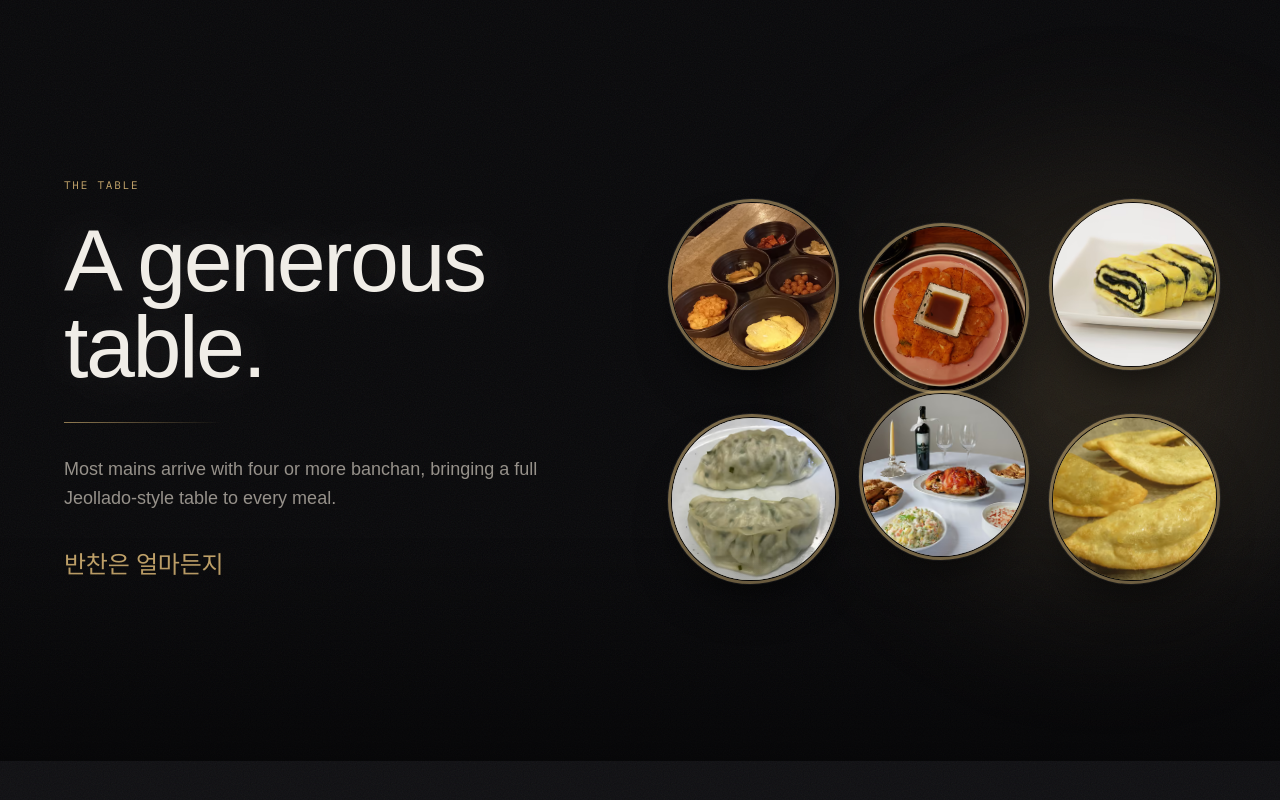
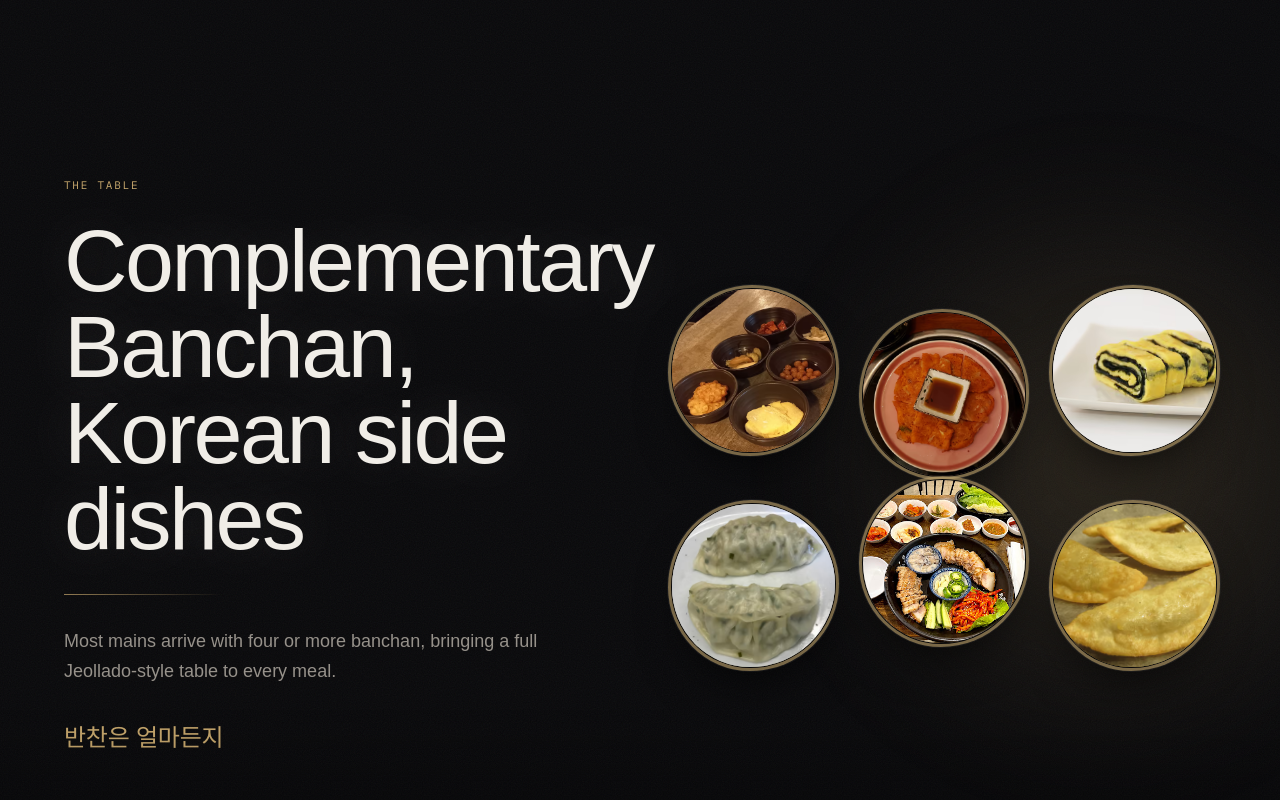
Before and after one commit to Volta-NYC/jeunju, a Next.js app: page / in a window 1280 px wide. Shown: the part 1896-2696 px from the top of the page. Built offline with nearby package versions, Linux system fonts and the light colour scheme; a web font is replaced by a local one.

Commit message:
slide 3 changes

```diff
--- a/src/app/page.tsx
+++ b/src/app/page.tsx
@@ -98,7 +98,17 @@ export default function HomePage() {
                     className="dish aspect-square"
                     style={{ transform: i % 2 ? 'translateY(1.5rem)' : undefined }}
                   >
-                    <Photo id={id} alt="" className="h-full w-full" sizes="25vw" />
+                    {id === 'atmos-table' ? (
+                      <img
+                        src="/restaurant-photos/JeunJu_BossamPorkPlatterTable_400x300.jpg"
+                        alt="Bossam pork platter with Korean side dishes"
+                        loading="lazy"
+                        decoding="async"
+                        className="h-full w-full object-cover"
+                      />
+                    ) : (
+                      <Photo id={id} alt="" className="h-full w-full" sizes="25vw" />
+                    )}
                   </div>
                 ),
               )}
--- a/src/content/story.ts
+++ b/src/content/story.ts
@@ -169,6 +169,6 @@ export const press: PressMention[] = [
 
 /** A recurring detail of the Jeollado-style table. */
 export const banchanFact = {
-  headline: 'A generous table.',
+  headline: 'Complementary Banchan, Korean side dishes',
   body: 'Most mains arrive with four or more banchan, bringing a full Jeollado-style table to every meal.',
 };
```
